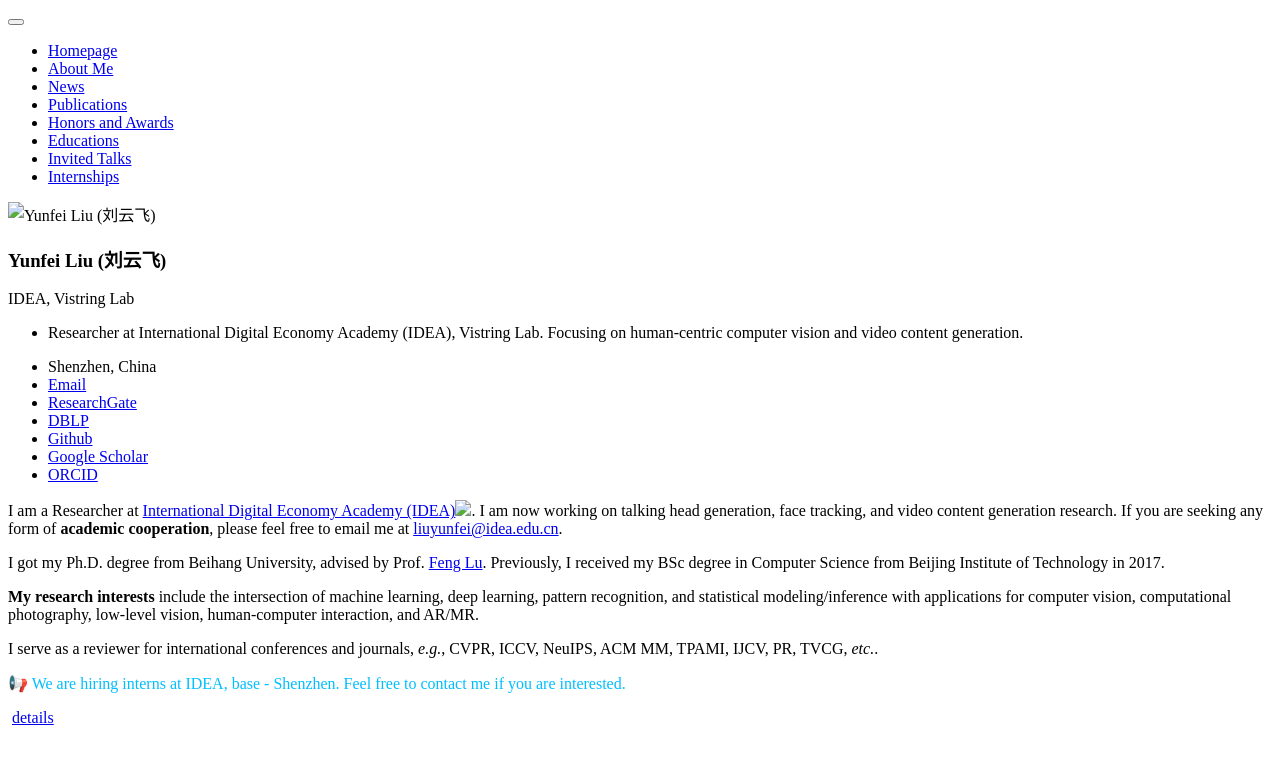
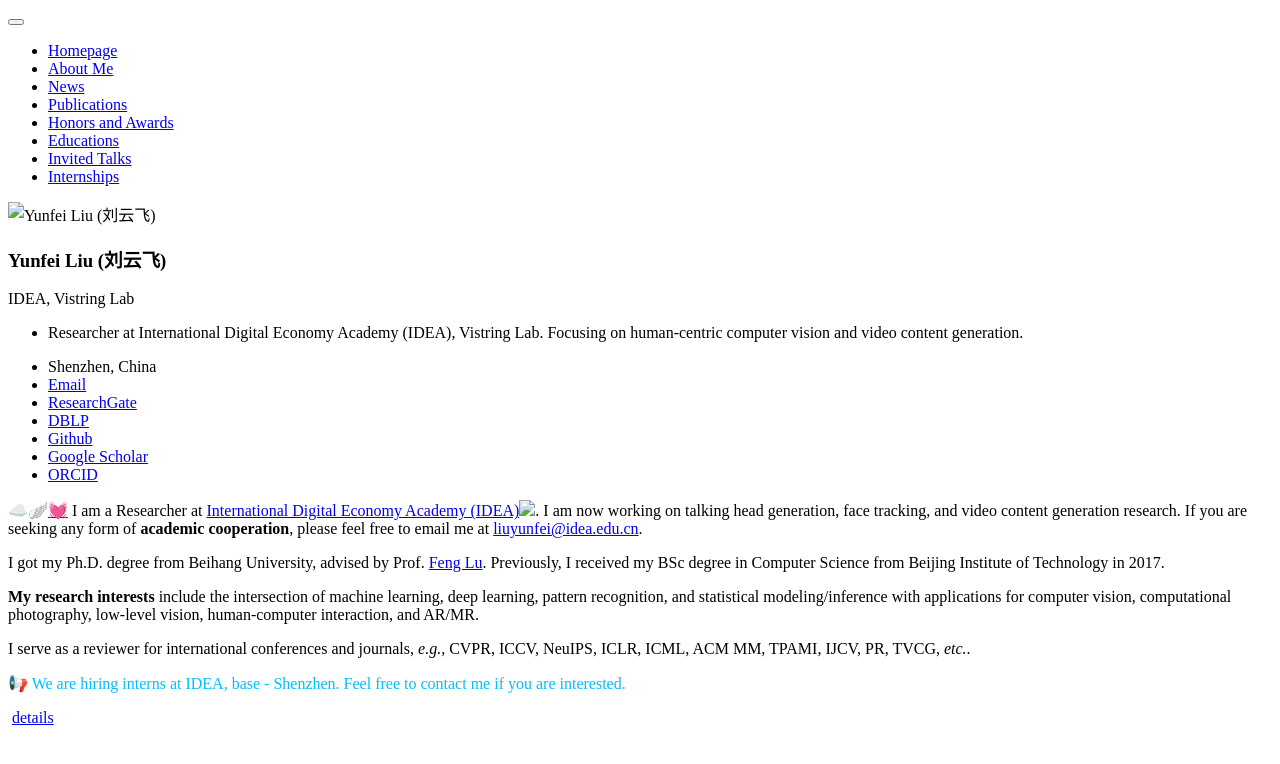
Before and after one commit to gagajian/gagajian.github.io, a Jekyll site: the page built from _pages/includes/intro.md, in a window 1280 px wide. Shown: the top 764 px of the page. Built offline with Jekyll 4.4.1, drawn with Linux system fonts in a browser that asks for light colours; our own code applies the rules of GitHub Pages for plain Markdown files.

Commit message:
update news and pub

```diff
--- a/_pages/includes/intro.md
+++ b/_pages/includes/intro.md
@@ -1,10 +1,10 @@
-I am a Researcher at [International Digital Economy Academy (IDEA)](https://idea.edu.cn)<img src='./images/idea.jpg' style='width: 2.5em;'>.
+☁️🪽[💓](echo/) I am a Researcher at [International Digital Economy Academy (IDEA)](https://idea.edu.cn)<img src='./images/idea.jpg' style='width: 2.5em;'>.
 I am now working on talking head generation, face tracking, and video content generation research. If you are seeking any form of **academic cooperation**, please feel free to email me at [liuyunfei@idea.edu.cn](liuyunfei@idea.edu.cn).
 
 I got my Ph.D. degree from Beihang University, advised by Prof. [Feng Lu](http://shi.buaa.edu.cn/lufeng/en/index.htm). Previously, I received my BSc degree in Computer Science from Beijing Institute of Technology in 2017.
 
 **My research interests** include the intersection of machine learning, deep learning, pattern recognition, and statistical modeling/inference with applications for computer vision, computational photography, low-level vision, human-computer interaction, and AR/MR.
 
-I serve as a reviewer for international conferences and journals, *e.g.*, CVPR, ICCV, NeuIPS, ACM MM, TPAMI, IJCV, PR, TVCG, *etc.*.
+I serve as a reviewer for international conferences and journals, *e.g.*, CVPR, ICCV, NeuIPS, ICLR, ICML, ACM MM, TPAMI, IJCV, PR, TVCG, *etc.*.
 
 <font color=DeepSkyBlue>📢 We are hiring interns at IDEA, base - Shenzhen. Feel free to contact me if you are interested. </font>&nbsp;[details](https://zhuanlan.zhihu.com/p/582929545)
```
Also changed, not shown: _pages/includes/news.md (+1 -0 lines), _pages/includes/pub.md (+1 -0 lines).
